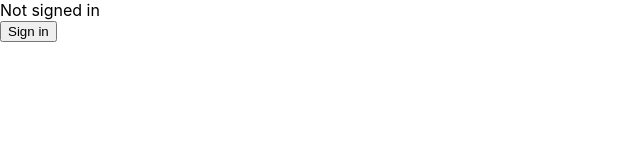
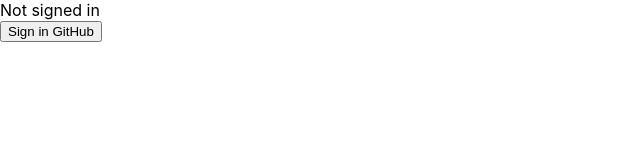
Before and after one commit to visual-regression-testing/web-server, a Next.js app: page / in a window 1280 px wide. Shown: the top 160 px of the page, without its empty margins (0-640 px from the left). Built offline with nearby package versions, Linux system fonts and the light colour scheme; no server answers.

Commit message:
Clean up dependencies and use NEXTAUTH_SECRET

```diff
--- a/package.json
+++ b/package.json
@@ -10,16 +10,10 @@
   },
   "dependencies": {
     "@aws-sdk/client-s3": "^3.46.0",
-    "@types/pngjs": "^6.0.1",
-    "aws-amplify": "^4.3.19",
-    "aws-sdk": "^2.1058.0",
-    "buffer-image-size": "^0.6.4",
     "formidable": "^3.2.1",
     "next": "^10.0.8",
     "next-auth": "^4.1.2",
     "next-transpile-modules": "^9.0.0",
-    "pixelmatch": "^5.2.1",
-    "pngjs": "^6.0.0",
     "react": "17.0.2",
     "react-dom": "17.0.2",
     "serverless-mysql": "^1.5.4",
--- a/pages/_app.tsx
+++ b/pages/_app.tsx
@@ -1,7 +1,6 @@
 import '../styles/globals.css'
 import type { AppProps } from 'next/app'
 
-import { Amplify } from "aws-amplify";
 import { SessionProvider } from "next-auth/react"
 
 function MyApp({ Component, pageProps: { session, ...pageProps } }: AppProps) {
--- a/pages/api/auth/[...nextauth].ts
+++ b/pages/api/auth/[...nextauth].ts
@@ -2,7 +2,7 @@
 import GithubProvider from "next-auth/providers/github"
 
 export default NextAuth({
-    secret: process.env.NEXT_PUBLIC_SECRET,
+    secret: process.env.NEXTAUTH_SECRET,
     // Configure one or more authentication providers
     providers: [
         GithubProvider({
--- a/pages/index.tsx
+++ b/pages/index.tsx
@@ -15,7 +15,7 @@
     return (
         <>
             Not signed in <br />
-    <button onClick={() => signIn()}>Sign in</button>
+    <button onClick={() => signIn()}>Sign in GitHub</button>
     </>
 )
 }
```
Also changed, not shown: 2 other files (tests, documents, lock files or other folders).
